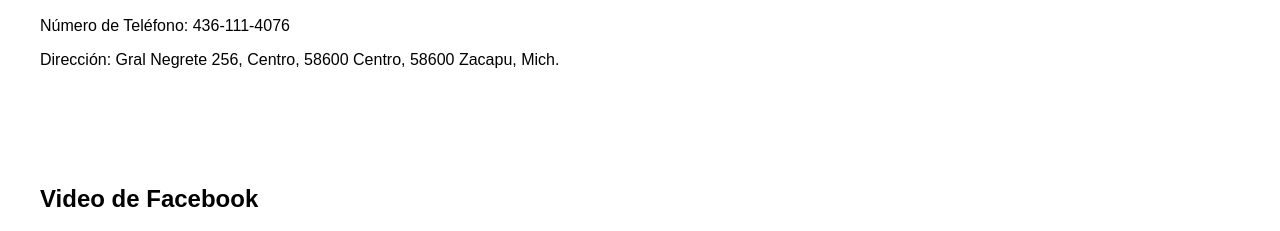
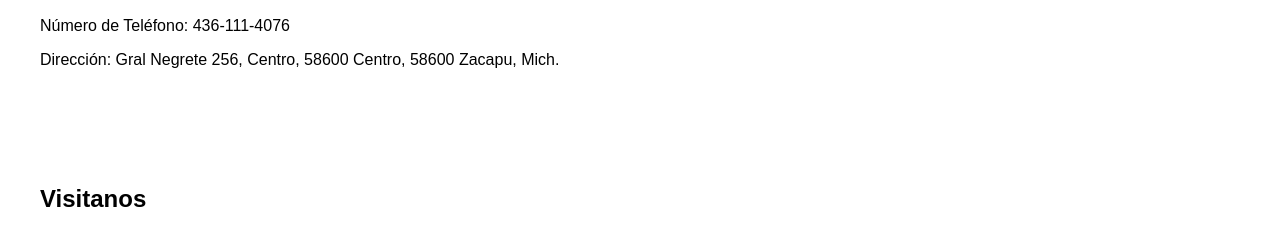
Before and after one commit to MenutechDeveloper/dleo, a plain HTML site: page docs/index.html in a window 1280 px wide. Shown: the part 2533-2764 px from the top of the page. Drawn offline with Linux system fonts and the light colour scheme.

Commit message:
Update index.html

```diff
--- a/docs/index.html
+++ b/docs/index.html
@@ -106,7 +106,7 @@ No solo es pizza, es vida con pizzas. Así que, ¿qué esperas?</p>
 
   <section class="facebook-video">
     <div class="container">
-      <h2>Video de Facebook</h2>
+      <h2>Visitanos</h2>
       <div class="mapa">
       <iframe src="https://www.google.com/maps/embed?pb=!1m18!1m12!1m3!1d3753.536916390601!2d-101.78878572398682!3d19.817222328283844!2m3!1f0!2f0!3f0!3m2!1i1024!2i768!4f13.1!3m3!1m2!1s0x842dc93826a110c7%3A0x8a7575a98499b69e!2sGral.%20Negrete%20256%2C%20Centro%2C%2058600%20Centro%2C%20Mich.!5e0!3m2!1ses-419!2smx!4v1704844810262!5m2!1ses-419!2smx" style="border:0;" allowfullscreen="" loading="lazy" referrerpolicy="no-referrer-when-downgrade"></iframe>
       </div>
```
